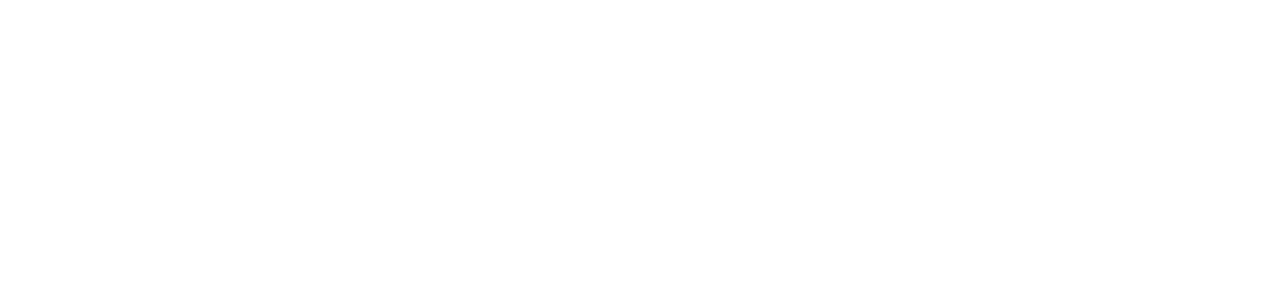
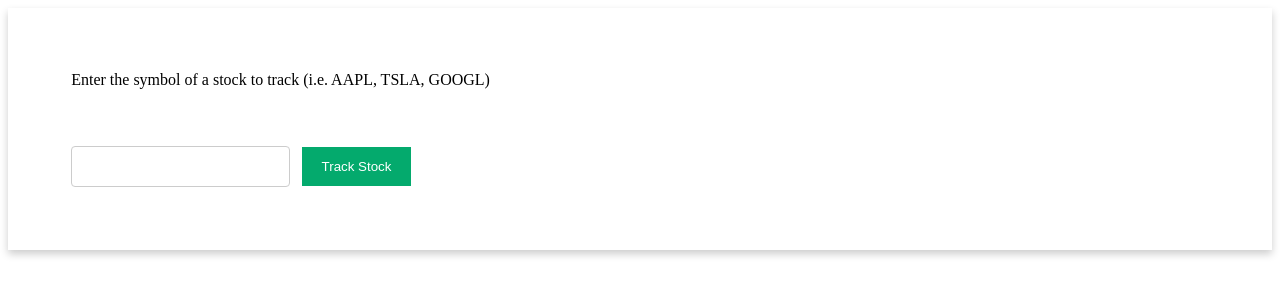
Before and after one commit to Andres241093/Angular-Level-2-certification-mini-project---Stock-tracker-, an Angular app: page /stock in a window 1280 px wide. Shown: the top 300 px of the page. Built offline with nearby package versions, Linux system fonts and the light colour scheme.

Commit message:
7 files modified

```diff
--- a/src/app/pages/stock/stock-list/stock-list.component.css
+++ b/src/app/pages/stock/stock-list/stock-list.component.css
@@ -0,0 +1,13 @@
+.container {
+  margin-top: 5%;
+}
+
+button {
+  margin-left: 1%;
+}
+
+input[type='text'] {
+  padding: 12px 20px;
+  border: 1px solid #ccc;
+  border-radius: 4px;
+}
--- a/src/app/pages/stock/stock-list/stock-list.component.html
+++ b/src/app/pages/stock/stock-list/stock-list.component.html
@@ -1,3 +1,9 @@
 <app-card>
   Enter the symbol of a stock to track (i.e. AAPL, TSLA, GOOGL)
+  <div class="container">
+    <input id="stockInput" [formControl]="searchControl" type="text" />
+    <button class="primary" id="trackBtn" (click)="search()">
+      Track Stock
+    </button>
+  </div>
 </app-card>
--- a/src/app/pages/stock/stock-list/stock-list.component.ts
+++ b/src/app/pages/stock/stock-list/stock-list.component.ts
@@ -1,15 +1,24 @@
 import { Component, OnInit } from '@angular/core';
+import { FormControl } from '@angular/forms';
 
 @Component({
   selector: 'app-stock-list',
   templateUrl: './stock-list.component.html',
-  styleUrls: ['./stock-list.component.css']
+  styleUrls: ['./stock-list.component.css'],
 })
 export class StockListComponent implements OnInit {
+  searchControl: FormControl = new FormControl('');
+  searchValue: string = '';
 
-  constructor() { }
+  constructor() {}
 
-  ngOnInit() {
+  ngOnInit(): void {
+    this.searchControl.valueChanges.subscribe({
+      next: (value) => (this.searchValue = value),
+    });
   }
 
+  search(): void {
+    console.log(this.searchValue);
+  }
 }
--- a/src/app/pages/stock/stock.module.ts
+++ b/src/app/pages/stock/stock.module.ts
@@ -2,10 +2,11 @@
 import { CommonModule } from '@angular/common';
 import { StockListComponent } from './stock-list/stock-list.component';
 import { StockRoutingModule } from './stock-routing.module';
-import { CardModule } from 'src/app/shared/card/card.module';
+import { CardModule } from '../../shared/card/card.module';
+import { ReactiveFormsModule } from '@angular/forms';
 
 @NgModule({
-  imports: [CommonModule, StockRoutingModule, CardModule],
+  imports: [CommonModule, StockRoutingModule, CardModule, ReactiveFormsModule],
   declarations: [StockListComponent],
 })
 export class StockModule {}
--- a/src/app/shared/card/card.component.css
+++ b/src/app/shared/card/card.component.css
@@ -0,0 +1,9 @@
+.card {
+  box-shadow: 0 4px 8px 0 rgba(0, 0, 0, 0.2);
+  transition: 0.3s;
+  padding: 5%;
+}
+
+.card:hover {
+  box-shadow: 0 8px 16px 0 rgba(0, 0, 0, 0.2);
+}
--- a/src/app/shared/card/card.component.html
+++ b/src/app/shared/card/card.component.html
@@ -1,3 +1,3 @@
 <div class="card">
-  <ng-template></ng-template>
+  <ng-content></ng-content>
 </div>
--- a/src/styles.css
+++ b/src/styles.css
@@ -1 +1,20 @@
 /* Add application styles & imports to this file! */
+.primary {
+  background-color: #04aa6d;
+  color: white;
+  border: 0;
+  padding: 12px 20px;
+}
+
+.secondary {
+  background-color: #e7e7e7;
+  color: black;
+  border: 0;
+  padding: 12px 20px;
+}
+
+.primary:hover,
+.secondary:hover {
+  cursor: pointer;
+  opacity: 0.8;
+}
```
